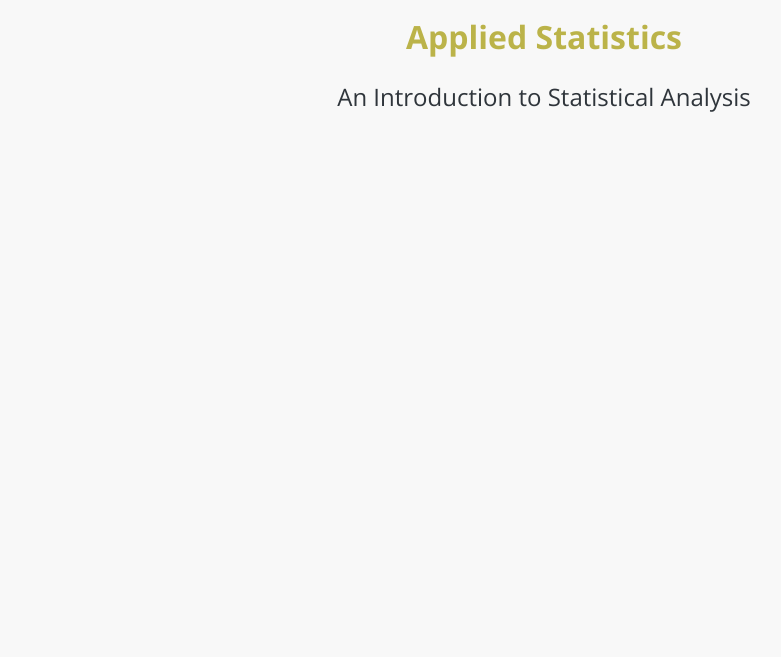
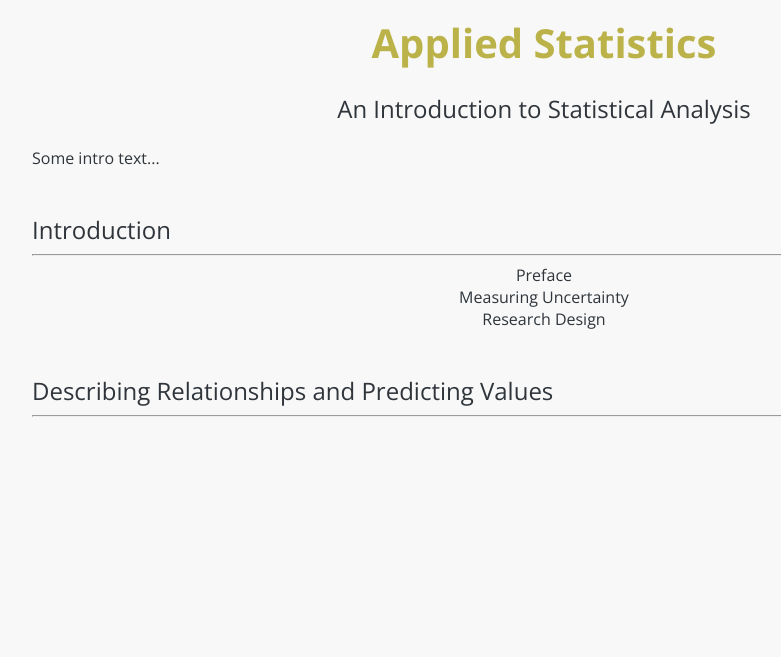
Before and after one commit to digideskio/appliedStats, a PHP site: page / in a window 1280 px wide. Shown: the top 657 px of the page, without its empty margins (96-877 px from the left). Run offline with PHP 8.4, Linux system fonts and the light colour scheme.

Commit message:
Updated TOC

```diff
--- a/index.html
+++ b/index.html
@@ -15,8 +15,20 @@
 
 <body>
   <div class="content">
-    <h1>Applied Statistics</h1> <br />
-    <h2>An Introduction to Statistical Analysis</h2> <br />
+    <h1 class="title">Applied Statistics</h1> <br />
+    <h2 class="title">An Introduction to Statistical Analysis</h2> <br />
+
+    <p>Some intro text...</p>
+    <br /><br />
+
+    <h2>Introduction</h2>
+    <hr>
+    <h3>Preface</h3>
+    <h3>Measuring Uncertainty</h3>
+    <h3>Research Design</h3>
+    <br /><br />
+    <h2>Describing Relationships and Predicting Values</h2>
+    <hr>
 
   </div>
 </body>
--- a/stylesheets/stylesheet.css
+++ b/stylesheets/stylesheet.css
@@ -1,11 +1,6 @@
-/*******************************************************************************
-Slate Theme for GitHub Pages
-by Jason Costello, @jsncostello
-*******************************************************************************/
-
-/*******************************************************************************
-MeyerWeb Reset
-*******************************************************************************/
+/*******************************
+ MeyerWeb reset
+*******************************/
 
 html, body, div, span, applet, object, iframe,
 h1, h2, h3, h4, h5, h6, p, blockquote, pre,
@@ -42,9 +37,9 @@ table {
   border-spacing: 0;
 }
 
-/*******************************************************************************
-General styling
-*******************************************************************************/
+/*******************************
+ General styling
+*******************************/
 
 html {
     font-family: 'Open Sans', 'Helvetica', sans-serif;
@@ -80,23 +75,41 @@ body {
   margin: 15px auto 0 auto;
 }
 
+/*******************************
+ Titles, subtitles, parts
+*******************************/
+
+.title {
+  text-align: center;
+}
+
 h1 {
   color: #bbb349;
-  font-size: 2em;
+  font-size: 2.5em;
   font-weight: 700;
-  text-align: center;
 }
 
 h2 {
   color: #2F353B;
   font-size: 1.5em;
   font-weight: 400;
+}
+
+/*******************************
+ Chapters, headings,
+ subheadings
+*******************************/
+
+h3 {
+  color: #2F353B;
+  font-size: 1em;
+  font-weight: 300;
   text-align: center;
 }
 
-h3, h4 {
-  color: #2F353B;
+h4 {
+  color: #999;
   font-size: 1em;
-  font-weight: 400;
+  font-weight: 300;
   text-align: center;
 }
```
